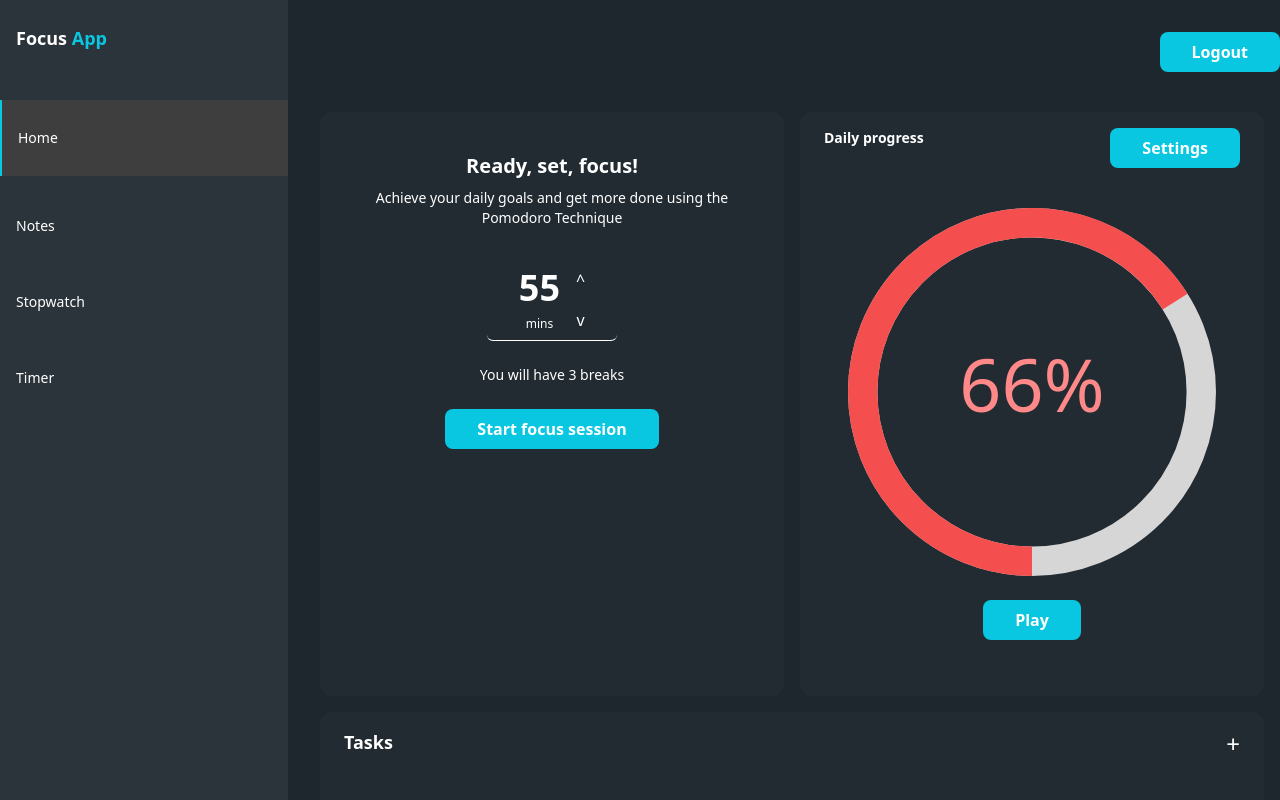
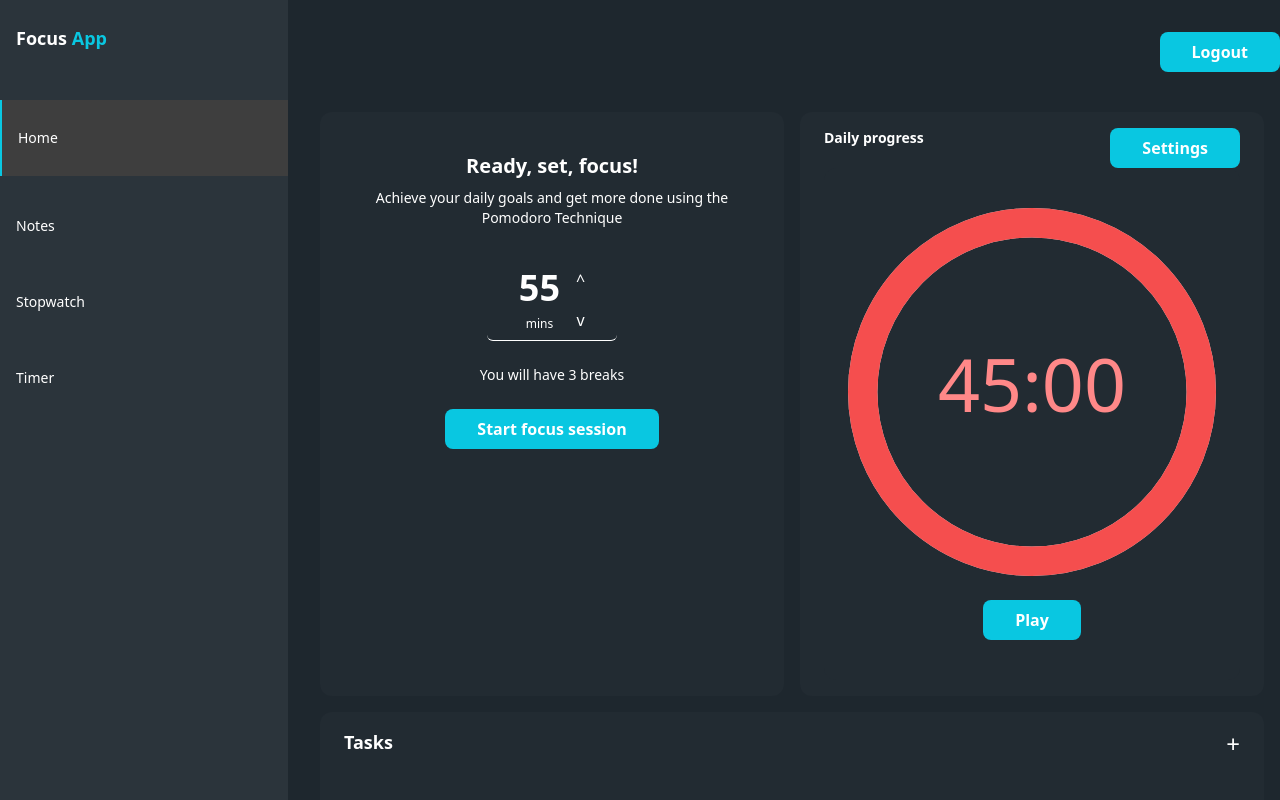
Before and after one commit to IsraelChidera/focus-app, a React (Create React App) app: page /home in a window 1280 px wide. Shown: the top 800 px of the page. Built offline with nearby package versions, Linux system fonts and the light colour scheme; what @nhost/react would draw is missing.

Commit message:
Pomodoro timer implemneted

```diff
--- a/src/components/widgets/Time.js
+++ b/src/components/widgets/Time.js
@@ -1,4 +1,4 @@
-import React, { useState, useEffect } from 'react';
+import React, { useState, useEffect, useRef } from 'react';
 import { CircularProgressbar, buildStyles  } from 'react-circular-progressbar';
 import 'react-circular-progressbar/dist/styles.css';
 import Button from '../elements/Button';
@@ -7,39 +7,79 @@ import Card from '../elements/Card';
 const red = '#f54e4e';
 const green = '#4aec8c';
 
-const Time = () => {
+const Time = ({ workMin, breakMin, setBreakMin, setWorkMin}) => {
 
     const [isPaused, setIsPaused] = useState(true);
+    const [secondsLeft, setSecondsLeft] = useState(0);
+    const [mode, setMode] = useState("work");
+    const secondsLeftRef = useRef(secondsLeft);
+    const isPausedRef = useRef(isPaused);
+    const modeRef = useRef(mode);
+
+
+    function tick(){
+        secondsLeftRef.current--;
+        setSecondsLeft(secondsLeftRef.current);
+    }
+
+    const initTimer = () => {
+        setSecondsLeft(workMin*60);
+    }
+
+    const switchMode = () => {
+        const nextMode = modeRef.current === 'work'? 'break': 'work';
+        const nextSeconds = (nextMode ==='work' ? workMin : breakMin)*60;
+        setMode(nextMode);
+        modeRef.current = nextMode;
+        setSecondsLeft(nextSeconds);
+        secondsLeftRef.current = nextSeconds;
+    }
 
     useEffect(() => {
+        initTimer();
 
-    }, [])
+        const interval = setInterval(()=>{
+            if(isPausedRef.current) {
+                return;
+            }
+
+            if(secondsLeftRef.current === 0){
+               return switchMode();
+            }
+
+            tick();
+            console.log(tick())
+            console.log(secondsLeftRef.current)
+        }, 1000);
+
+        return () => clearInterval(interval);
+    }, [workMin, breakMin, setBreakMin, setWorkMin])
+
+    const totalSeconds = mode === 'work'? workMin*60 : breakMin*60
+    const percentage = Math.round(secondsLeft/totalSeconds)*100;
+
+    const minutes = Math.floor(secondsLeft/60);
+    let seconds = secondsLeft%60;
+    if(seconds<10) {
+        seconds= '0' + seconds;
+    }
+
+    console.log(minutes,seconds)
+
 
     return (
         <>
             <Card>
                 <div>
                     <CircularProgressbar
-                        value={66}
-                        text={`${66}%`}
+                        value={percentage}
+                        // text={`${66}%`}
+                        text={minutes+":"+seconds}
                         styles={buildStyles({
-                        // Rotation of path and trail, in number of turns (0-1)
+
                         rotation: 0.5,
-                        // rotation,
-
-                        // Whether to use rounded or flat corners on the ends - can use 'butt' or 'round'
                         strokeLinecap: 'butt',
-
-                        // Text size
-                        // textSize: '16px',
-
-                        // How long animation takes to go from one percentage to another, in seconds
                         pathTransitionDuration: 0.5,
-
-                        // Can specify path transition in more detail, or remove it entirely
-                        // pathTransition: 'none',
-
-                        // Colors
                         pathColor: red,
                         textColor: '#f88',
                         trailColor: '#d6d6d6',
```
